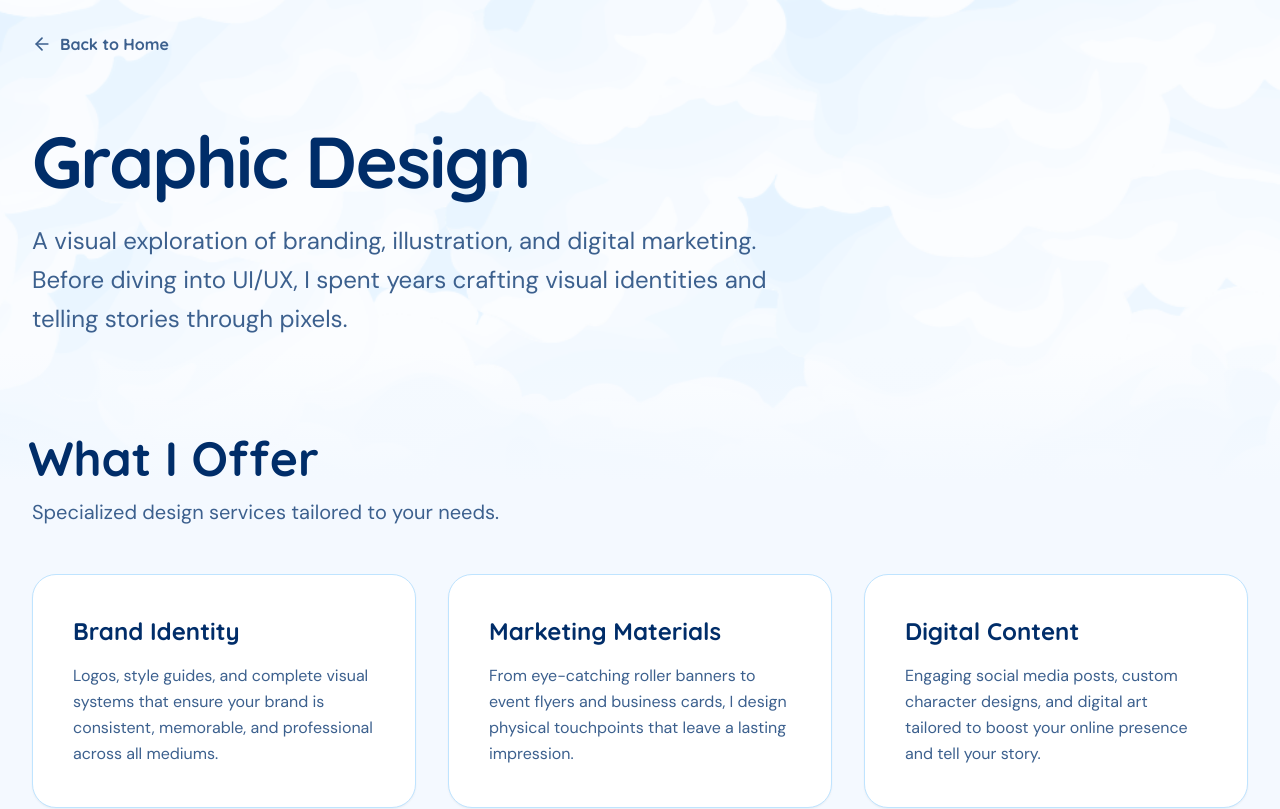
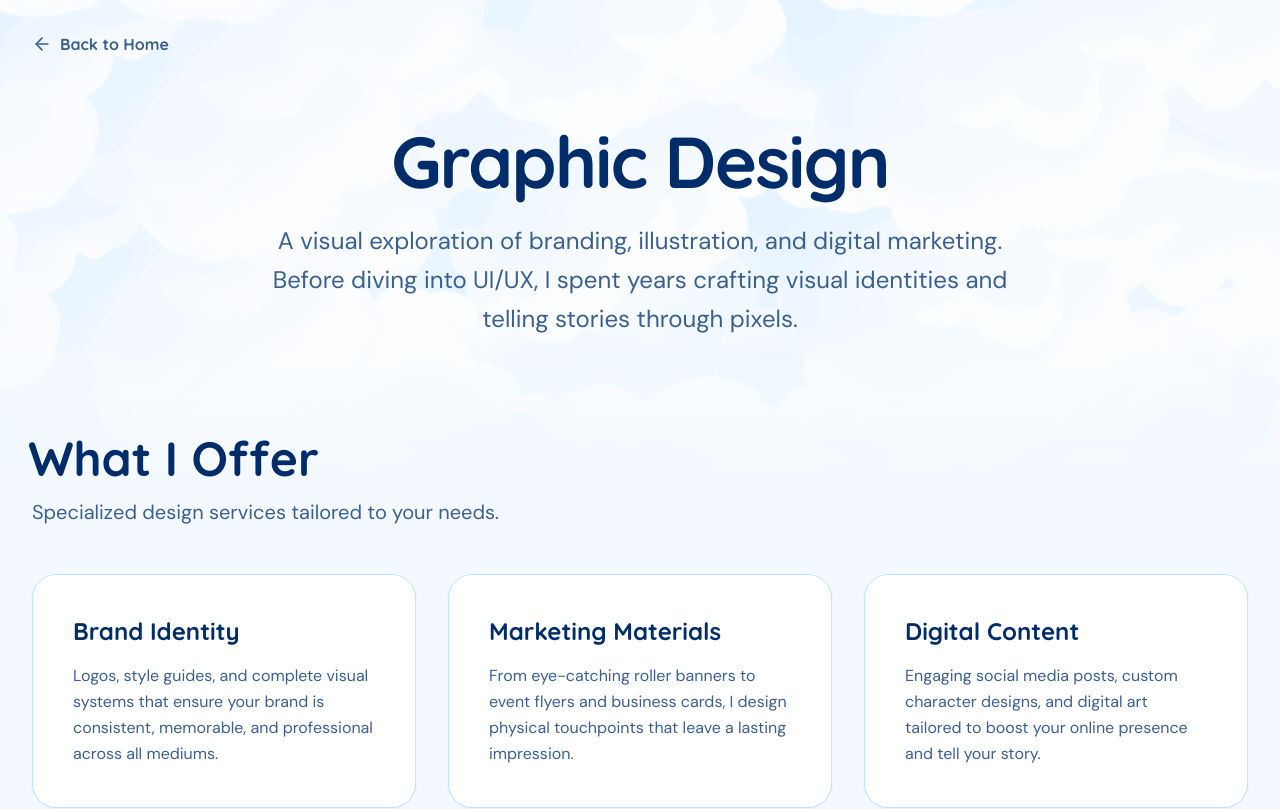
Before and after one commit to nadiahossny/nadiahossnyportfolio, a React (Vite) app: page /graphic-design in a window 1280 px wide. Shown: the top 809 px of the page. Built offline with nearby package versions, Linux system fonts and the light colour scheme.

Commit message:
UI: Center Graphic Design hero and fix typography wrap

```diff
--- a/src/pages/Services.tsx
+++ b/src/pages/Services.tsx
@@ -184,11 +184,11 @@ export default function Services() {
           initial="hidden"
           animate="visible"
           variants={fadeUp}
-          className="max-w-3xl mb-24"
+          className="max-w-3xl mx-auto text-center mb-24"
         >
           <h1 className="text-6xl md:text-7xl font-display font-bold text-headline mb-6 tracking-tight">Graphic Design</h1>
           <p className="text-2xl text-bodytext font-light leading-relaxed">
-            A visual exploration of branding, illustration, and digital marketing.
+            A visual exploration of branding, illustration, and digital marketing. <br className="hidden md:block" />
             Before diving into UI/UX, I spent years crafting visual identities and telling stories through pixels.
           </p>
         </motion.div>
```
